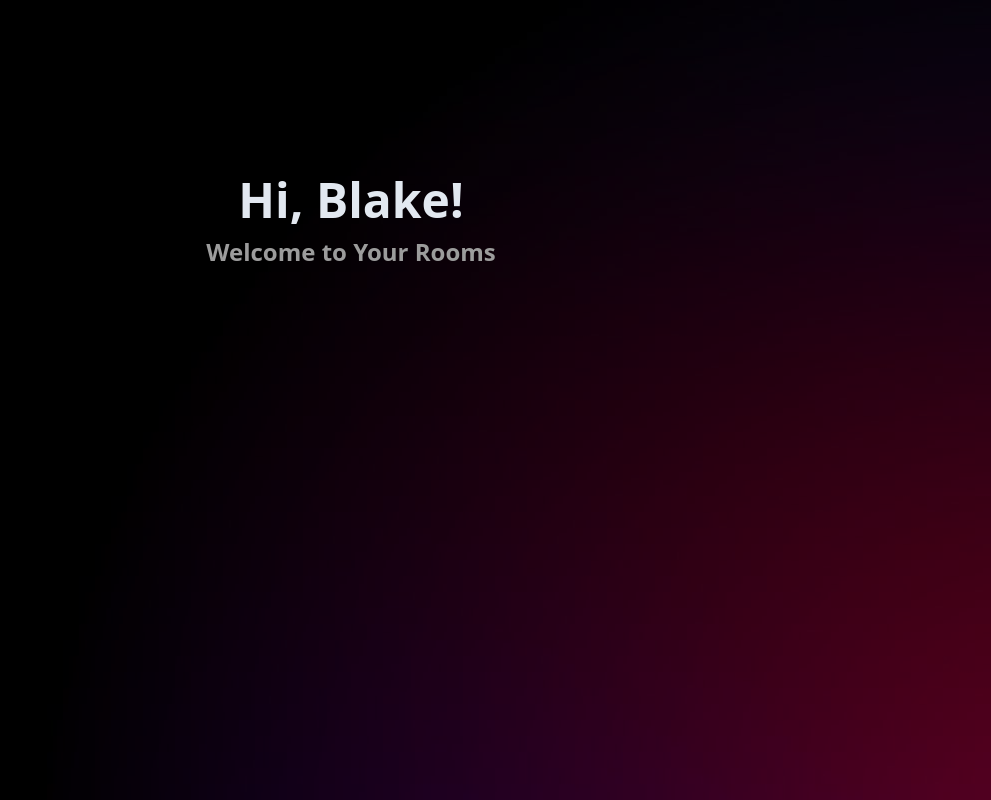
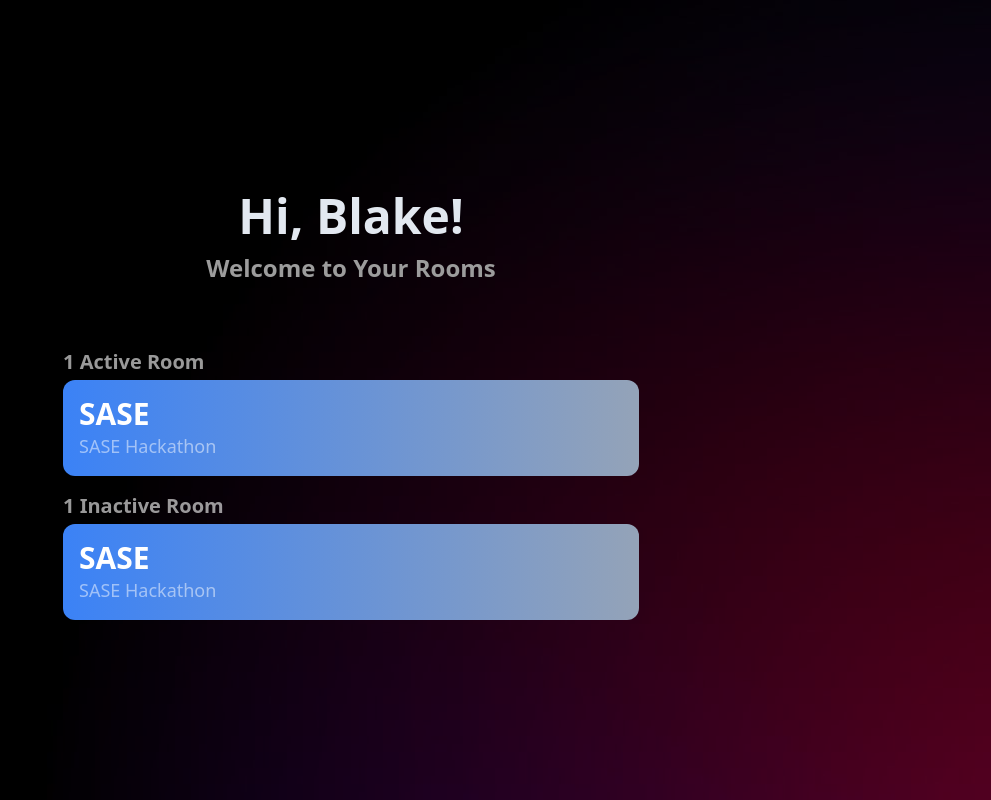
Before and after one commit to prathikmurthy/Booth-Buddy, a Next.js app in the folder NextJS Website/src/: page /app in a window 1280 px wide. Shown: the whole page, without its empty margins (289-1280 px from the left). Built offline with nearby package versions, Linux system fonts and the light colour scheme.

Commit message:
created room component

```diff
--- /dev/null
+++ b/NextJS Website/src/components/Room.tsx
@@ -0,0 +1,19 @@
+type RoomProps = {
+  name: string;
+  description: string;
+  event: string;
+  gradient: Array<string>;
+  active: boolean
+};
+const Room = (props: RoomProps) => {
+  return (
+    <a href="#" className="w-full mx-auto hover:ease-in-out duration-150 transition">
+      <div className="text-left rounded-xl bg-gradient-to-r from-blue-500 to-slate-400 p-4">
+        <h2 className="font-bold text-3xl">{props.name}</h2>
+        <h3 className="font-medium text-lg opacity-[50%]">{props.event}</h3>
+      </div>
+    </a>
+  );
+};
+
+export default Room;
--- a/NextJS Website/src/pages/app/index.tsx
+++ b/NextJS Website/src/pages/app/index.tsx
@@ -1,18 +1,33 @@
 import Head from "next/head";
 import Image from "next/image";
-
+import Room from "../../components/Room";
 import { Inter } from "@next/font/google";
 
 const inter = Inter({ subsets: ["latin"] });
 
 export default function App() {
+  let rmProps = {
+    name: "SASE",
+    description: "Society of Asian Scientists and Engineers",
+    event: "SASE Hackathon",
+    gradient: ["#008836", "#FFFFFF"],
+    active: true
+  };
   return (
     <>
-      <div className="text-white text-center flex w-full flex-col mt-44">
-        <h1 className="text-5xl font-extrabold text-slate-200">
-          Hi, Blake!
-        </h1>
-        <h2 className="py-3 text-2xl font-bold antialiased text-[#9C9C9C]">Welcome to Your Rooms</h2>
+      <div className="container mx-auto py-4">
+        <div className="text-white text-center flex w-full flex-col mt-44">
+          <h1 className="text-5xl font-extrabold text-slate-200">Hi, Blake!</h1>
+          <h2 className="py-3 text-2xl font-bold antialiased text-[#9C9C9C] pb-12">
+            Welcome to Your Rooms
+          </h2>
+          <div className="mx-auto flex flex-col w-[45%]">
+            <h3 className="text-xl mt-4 pb-1 font-bold text-left opacity-60">1 Active Room</h3>
+            <Room {...rmProps}></Room>
+            <h3 className="text-xl mt-4 pb-1 font-bold text-left opacity-60">1 Inactive Room</h3>
+            <Room {...rmProps} active={false} ></Room>
+          </div>
+        </div>
       </div>
     </>
   );
```
